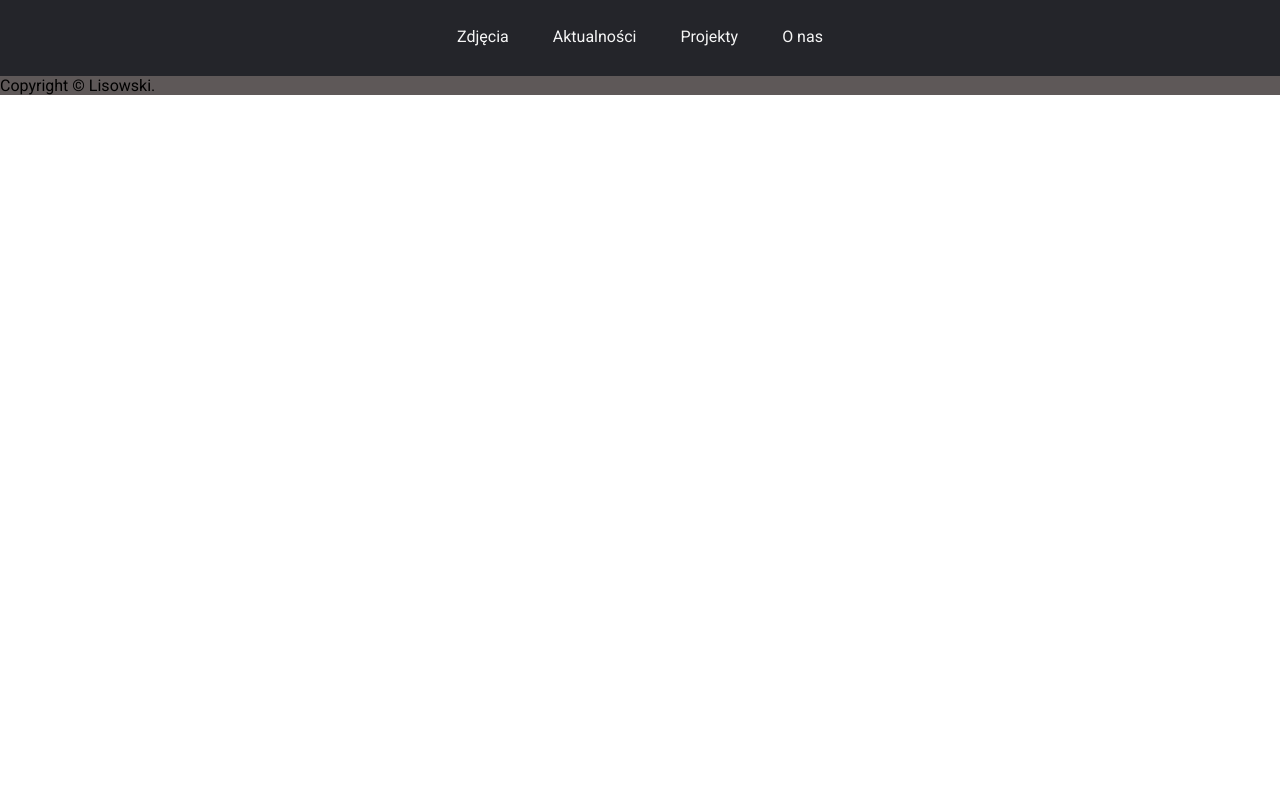
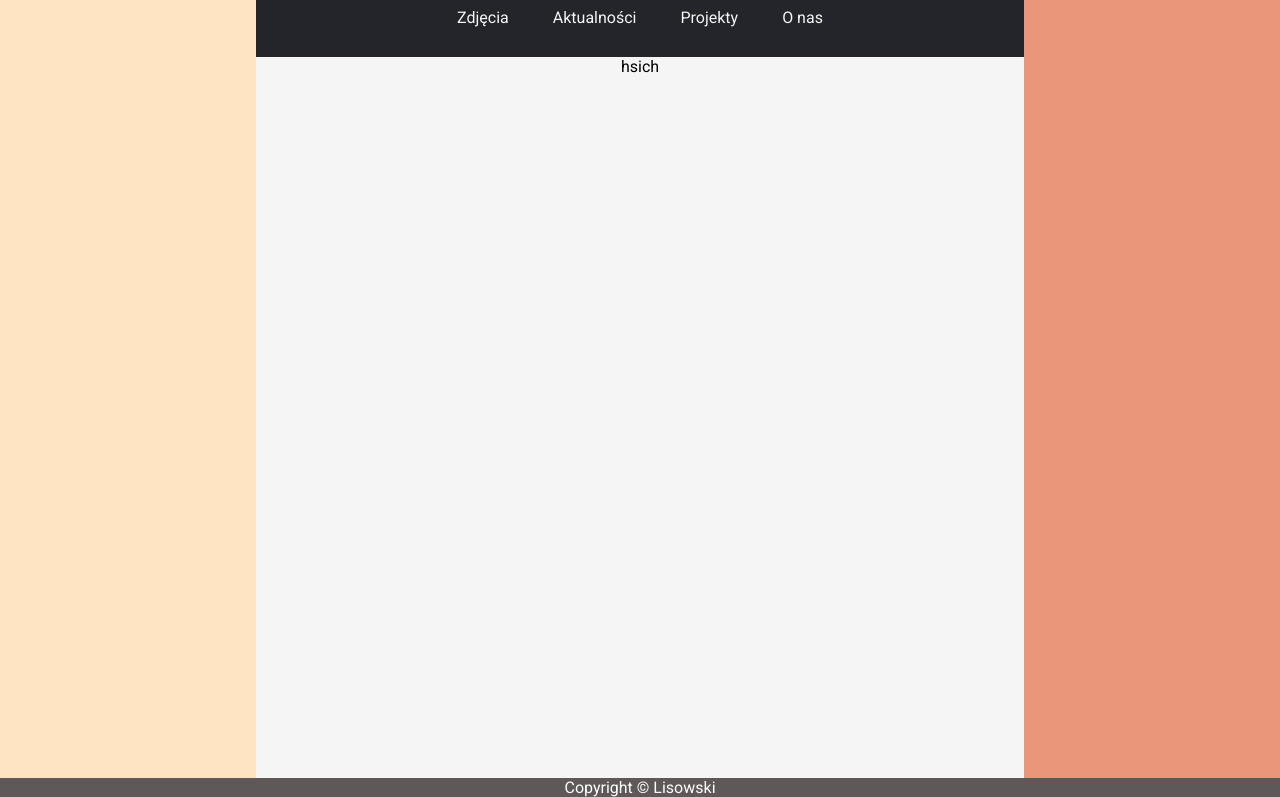
Before and after one commit to Kacperek2872/Projekt-szkolny-, a plain HTML site: page index.html in a window 1280 px wide. Shown: the part 50-847 px from the top of the page. Before the commit the page ends 800 px from the top, so only its background shows below. Drawn offline with Linux system fonts and the light colour scheme.

Commit message:
new
Signed-off-by: Kacperek2872 <lisowsky07@gmail.com>

```diff
--- a/index.html
+++ b/index.html
@@ -12,7 +12,7 @@
 <body>
 
     <section class="header">
-        <h1>Pyrpryrpprprpppr</h1>
+        <h1>Polski związek piłki siatkowej</h1>
     </section>
     <section class="main">
     <div class="banner left">
@@ -27,16 +27,22 @@
                     <li><a href="Onas">O nas</a></li>
                 </ul>
             </nav>
-    </section>
-    <!-- <main>
-        <p>miejsce na treści</p>
-    </main> -->
+      <!-- </section>  -->
+     <div class="menu">
+     <p>hsich</p>
+     </div>
+     </section>
+
+    <!-- <section class=content2>
+<p>oieji3</p>
+    </section> -->
+
     <div class="banner right">
 
     </div>
     </section>
     <section class="footer">
-        Copyright &copy; Lisowski.
+        Copyright &copy; Lisowski
     </section>
 
 
--- a/style.css
+++ b/style.css
@@ -8,9 +8,9 @@
 	background-color: aqua;
 	text-align: center;
 }
-aside {
+/* aside {
 	background-color: aliceblue;
-}
+} */
 nav {
 	background-color: #24252a;
 	font-weight: 500;
@@ -23,11 +23,13 @@ nav {
 	padding: 30px 10%;
 	cursor: pointer;
 }
-main {
+.main {
 	background-color: whitesmoke;
 }
 .footer {
 	background-color: rgb(94, 88, 88);
+	color: white;
+	text-align: center;
 }
 .lista {
 	list-style: none;
@@ -47,3 +49,29 @@ a {
 	text-decoration: none;
 	color: whitesmoke;
 }
+div.banner{
+    flex:1;
+}
+div.banner.left{
+    background-color: bisque;
+}
+
+div.banner.right{
+    background-color:darksalmon;
+}
+
+section.content{
+    flex:3;
+	text-align: center;
+}
+section.main{
+    display:flex;
+    flex-direction: row;
+    min-height:100vh;
+}
+section.content2 {
+	text-align: center;
+}
+div.menu{
+	text-align: center;
+}
```
